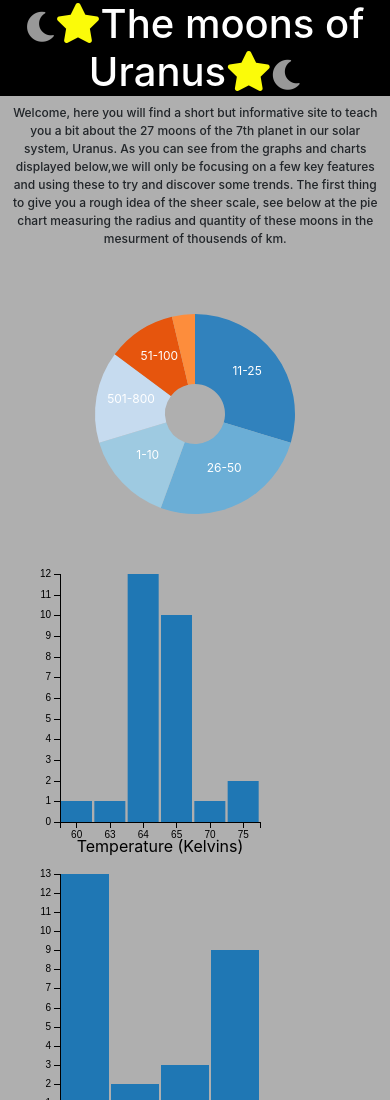
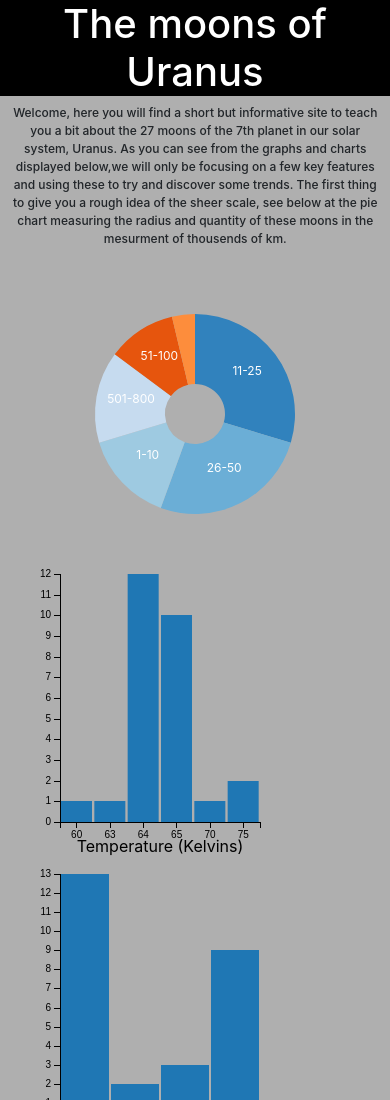
Before and after one commit to Code-Institute-Submissions/Asessed--tastk-2, a plain HTML site: page index.html in a window 390 px wide. Shown: the top 1100 px of the page. Drawn offline with nearby package versions, Linux system fonts and the light colour scheme.

Commit message:
Font awsome images no longer display on mobile.

```diff
--- a/index.html
+++ b/index.html
@@ -26,7 +26,7 @@
         <div class="row">
             <div class="col-md-12">
                 <div class="header">
-                    <h1><i class="fas fa-moon icon-moon"></i><i class="fas fa-star star-icon"></i>The moons of Uranus<i class="fas fa-star star-icon"></i><i class="fas fa-moon icon-moon"></i></h1>
+                    <h1><i class="fas fa-moon icon-moon hide-mobile"></i><i class="fas fa-star star-icon hide-mobile"></i>The moons of Uranus<i class="fas fa-star star-icon hide-mobile"></i><i class="fas fa-moon icon-moon hide-mobile"></i></h1>
                 </div>
             </div>
         </div>
```
